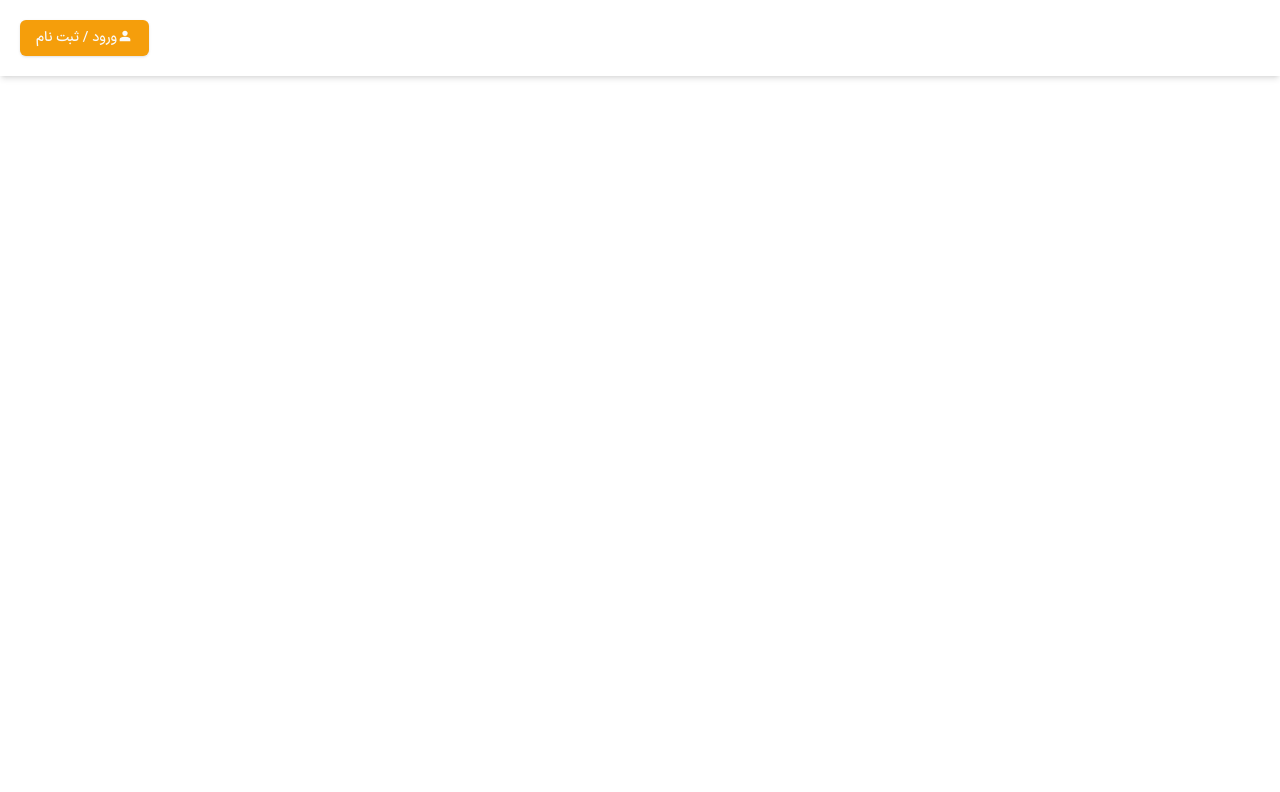
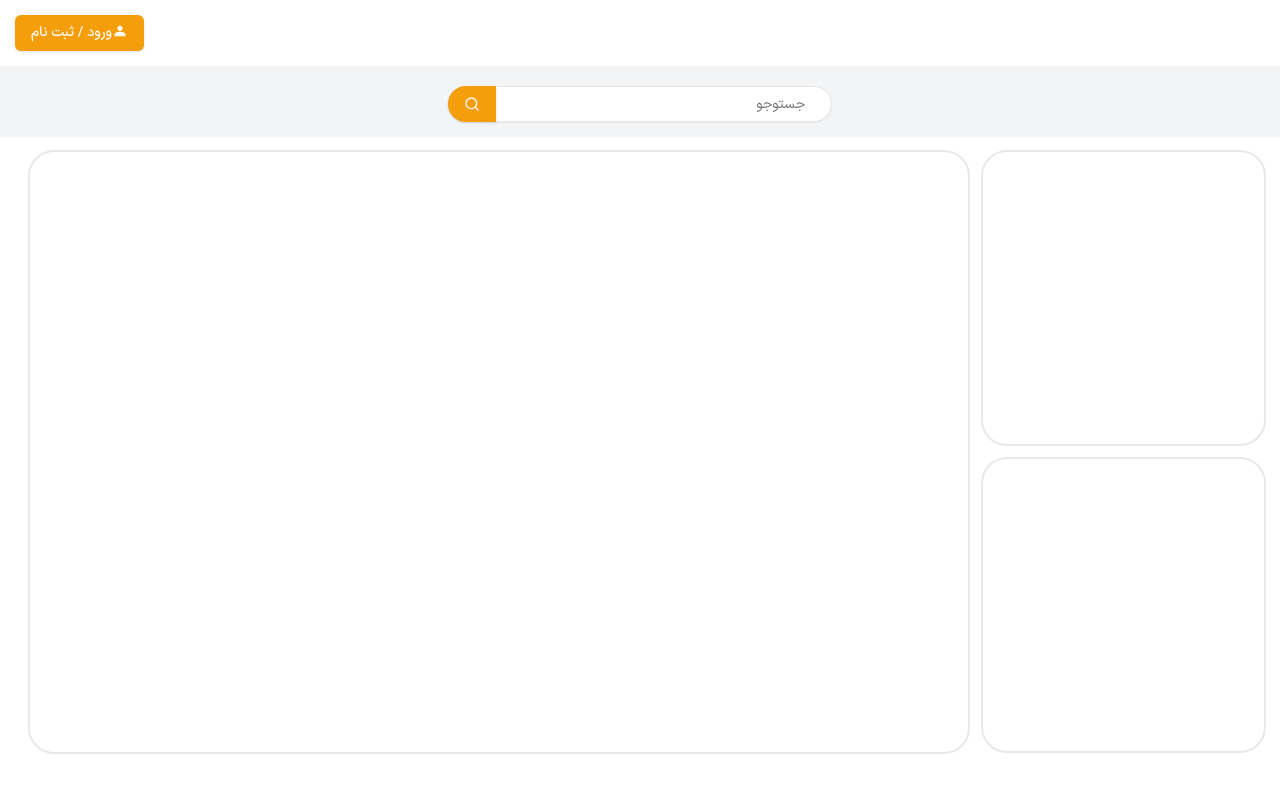
Before and after one commit to abolfazlsli/car-net, a Next.js app: page / in a window 1280 px wide. Shown: the top 792 px of the page. Built offline with nearby package versions, Linux system fonts and the light colour scheme; no server answers.

Commit message:
added home pgae and make many chnages in dashboard

```diff
--- a/src/app/(homepage)/page.js
+++ b/src/app/(homepage)/page.js
@@ -1,7 +1,29 @@
+import InputC from "@/components/custom/input-c";
+import { ScrollArea } from "@/components/ui/scroll-area";
+
 export default function Page() {
     return (
         <>
+            <div className="w-[100%] flex justify-center bg-gray-100 pb-[15px]">
+            <div className="w-[30%]">
+                    <InputC placeholder="جستوجو" type={"search"}  />
+                </div>
+            </div>
+            <div className="w-[100%] flex justify-center pl-[30px]">
+                <div className="w-[75%] h-[75vh] ring-2 ring-[#e8e8e8] rounded-3xl mt-[15px]">
+                    <ScrollArea >
 
+                    </ScrollArea>
+                </div>
+                <div className="w-[25%]">
+                    <div className="w-[90%] rounded-3xl ring-2 ring-[#e8e8e8] h-[36.5vh] mt-[15px] ml-[15px]">
+
+                    </div>
+                    <div className="w-[90%] rounded-3xl ring-2 ring-[#e8e8e8] h-[36.5vh] mt-[15px] ml-[15px]">
+
+                    </div>
+                </div>
+            </div>
         </>
     )
 }
--- a/src/app/apiHandler/apis.js
+++ b/src/app/apiHandler/apis.js
@@ -18,3 +18,6 @@ export const CheckUsernName = (data) =>
 
 export const EditUserInfo = (data) =>
     network.post("/users/edituser" , data)
+
+export const GetActivty = (data) =>
+    network.post("/users/send/activiy" , data)
--- a/src/app/dashboard/(role)/@user/page.js
+++ b/src/app/dashboard/(role)/@user/page.js
@@ -1,4 +1,6 @@
 'use client'
+import Seciurty from "@/components/custom/tabs/Seciurty"
+import UserActivity from "@/components/custom/tabs/UserActivity"
 import UserInfo from "@/components/custom/tabs/UsersInfoTab"
 import { Tabs, TabsContent, TabsList, TabsTrigger } from "@/components/ui/tabs"
 import { ScrollArea } from "@radix-ui/react-scroll-area"
@@ -41,7 +43,7 @@ export default function UserPage(){
                     <UserInfo/>
                 </TabsContent>
                 <TabsContent className=" w-[100%] h-[100%] md:w-[85%] mt-[10px] bg-[white] shadow-xl md:h-[440px] p-[15px] rounded-sm" value="useractivity">
-                    useractivity
+                    <UserActivity/>
                 </TabsContent>
                 <TabsContent value="saved" className=" w-[100%] h-[100%] md:w-[85%] mt-[10px] bg-[white] shadow-xl md:h-[440px] p-[15px] rounded-sm">
                         saved
@@ -50,7 +52,7 @@ export default function UserPage(){
                         history
                 </TabsContent>
                 <TabsContent value="seciurty" className=" w-[100%] h-[100%] md:w-[85%] mt-[10px] bg-[white] shadow-xl md:h-[440px] p-[15px] rounded-sm">
-                    seciurty
+                    <Seciurty/>
                 </TabsContent>
             </Tabs>
 
--- a/src/components/custom/Header/GlobalHeader.jsx
+++ b/src/components/custom/Header/GlobalHeader.jsx
@@ -25,13 +25,14 @@ import { toast, ToastContainer } from "react-toastify"
 
 
 
+
 const Header = () => {
     const userinfo = useSelector((state) => state.userinfo)
     const [logout , setLogout] = useState(false)
     const dispatch = useDispatch()
     return (
         <>
-            <div className="flex justify-between p-[20px] shadow-md bg-white w-[100%]">
+            <div className="flex justify-between p-[15px] shadow-md bg-white w-[100%]">
                 <div className="">
                     {userinfo.token ?
                     <>
@@ -110,6 +111,7 @@ const Header = () => {
                        }
 
                 </div>
+
                 <ToastContainer/>
             </div>
         </>
--- a/src/components/custom/input-c.jsx
+++ b/src/components/custom/input-c.jsx
@@ -1,6 +1,7 @@
 import { Input } from "@/components/ui/input"
 import { Button } from "../ui/button"
 import Eye from "../icons/Eye"
+import { SearchIcon } from "lucide-react"
 const InputC = ({text , placeholder , onChange , value , type}) => {
     return (
         <div className="flex flex-col w-[100%]">
@@ -13,9 +14,18 @@ const InputC = ({text , placeholder , onChange , value , type}) => {
                     <Button className="absolute rounded-l-full left-[0px] bg-amber-500">
                         <Eye/>
                     </Button>
-                    <Input type={type} className="text-right rounded-full outline-hidden " placeholder={placeholder} onChange={onChange} value={value} />
+                    <Input type={type} className="text-right rounded-full outline-hidden bg-white " placeholder={placeholder} onChange={onChange} value={value} />
                 </div>
-                :<Input type={type} className="text-right rounded-full outline-hidden" placeholder={placeholder} onChange={onChange} value={value} />
+                : type === "search" ?
+                <>
+                    <div className="w-[100%] relative">
+                    <Button className="absolute rounded-l-full left-[0px] bg-amber-500">
+                        <SearchIcon/>
+                    </Button>
+                    <Input type={type} className="text-right rounded-full outline-hidden bg-white" placeholder={placeholder} onChange={onChange} value={value} />
+                </div>
+                </> :
+                <Input type={type} className="text-right rounded-full outline-hidden bg-white" placeholder={placeholder} onChange={onChange} value={value} />
             }
 
     </div>
--- a/src/components/custom/tabs/Seciurty.jsx
+++ b/src/components/custom/tabs/Seciurty.jsx
@@ -0,0 +1,27 @@
+
+import { Button } from "@/components/ui/button"
+import InputC from "../input-c"
+
+const Seciurty = () => {
+    return (
+        <>
+        <h1 className="text-right text-[25px]">
+            تغییر رمزعبور
+        </h1>
+        <div className="w-[100%] flex justify-center">
+            <div className="w-[50%]">
+                <InputC type="password"  placeholder = "رمز عبور قبلی"  />
+                <InputC  type="password" placeholder = "رمز عبور قبلی"  />
+                <InputC  type="password" placeholder = "رمز عبور قبلی"  />
+                <div className="m-[5px] w-[100%] md:w-[100%]">
+                    <Button className="bg-amber-500 w-[100%] rounded-full mt-[20px]" >
+                        ثبت
+                    </Button>
+                </div>
+            </div>
+        </div>
+
+        </>
+    )
+}
+export default Seciurty
--- a/src/components/custom/tabs/UsersInfoTab.jsx
+++ b/src/components/custom/tabs/UsersInfoTab.jsx
@@ -99,15 +99,10 @@ const UserInfo = () => {
                     </div>
                 </div>
                 <div className="flex justify-between flex-col md:flex-row">
-                <div className="m-[5px] w-[90%] md:w-[50%]">
-                        <Button className="bg-amber-500 w-[100%] rounded-full mt-[20px] ml-[5px]" onClick={sendEdits}>
-                            ثبت
-                        </Button>
-                    </div>
-                    <div className="m-[5px] w-[90%] md:w-[50%]">
-                        <Button className="bg-amber-300 w-[100%] rounded-full mt-[20px] ml-[5px]">
-                            لغو
-                        </Button>
+                    <div className="m-[5px] w-[90%] md:w-[100%]">
+                            <Button className="bg-amber-500 w-[100%] rounded-full mt-[20px] ml-[5px]" onClick={sendEdits}>
+                                ثبت
+                            </Button>
                     </div>
                 </div>
                 </div>
--- /dev/null
+++ b/src/components/icons/Done.js
@@ -0,0 +1,5 @@
+const GreenCheck = (props) => (
+    <svg xmlns="http://www.w3.org/2000/svg" {...props} width="128" height="128" viewBox="0 0 512 512"><path fill="#00B89C" d="M508.333 32.666C508.333 16.35 494.984 3 478.668 3H29.032C14.348 3 2.333 15.015 2.333 29.699v452.602C2.333 496.985 14.348 509 29.032 509h449.635c16.316 0 29.666-13.35 29.666-29.666z"/><path fill="#009E83" d="M478.668 488.915H29.032c-14.684 0-26.699-12.015-26.699-26.699v20.085C2.333 496.985 14.348 509 29.032 509h449.635c16.316 0 29.666-13.35 29.666-29.666v-20.085c0 16.316-13.349 29.666-29.665 29.666"/><path fill="#FFF" d="m423.55 117.761l-52.135-30.434c-6.421-3.749-14.666-1.582-18.414 4.84L225.179 311.129l-84.155-49.126c-5.206-3.039-11.89-1.282-14.929 3.924l-33.004 56.537c-3.039 5.206-1.282 11.89 3.924 14.929l150.112 87.629c5.206 3.039 11.89 1.282 14.929-3.924l1.217-2.085c.024-.041.053-.077.077-.118l165.04-282.72c3.748-6.421 1.581-14.665-4.84-18.414"/></svg>
+)
+
+export default GreenCheck
--- /dev/null
+++ b/src/components/icons/SearchIcon.js
@@ -0,0 +1,5 @@
+const SearchIcon = (props) => (
+    <svg xmlns="http://www.w3.org/2000/svg" {...props} width="128" height="128" viewBox="0 0 1664 1664"><path fill="currentColor" d="M1152 704q0-185-131.5-316.5T704 256T387.5 387.5T256 704t131.5 316.5T704 1152t316.5-131.5T1152 704m512 832q0 52-38 90t-90 38q-54 0-90-38l-343-342q-179 124-399 124q-143 0-273.5-55.5t-225-150t-150-225T0 704t55.5-273.5t150-225t225-150T704 0t273.5 55.5t225 150t150 225T1408 704q0 220-124 399l343 343q37 37 37 90"/></svg>
+)
+
+export default SearchIcon
--- /dev/null
+++ b/src/components/icons/Wrong.js
@@ -0,0 +1,5 @@
+const RedWrong = (props) => (
+    <svg xmlns="http://www.w3.org/2000/svg" {...props} width="128" height="128" viewBox="0 0 32 32"><path fill="#e11d48" d="M16 2C8.3 2 2 8.3 2 16s6.3 14 14 14s14-6.3 14-14S23.7 2 16 2m5.4 21L16 17.6L10.6 23L9 21.4l5.4-5.4L9 10.6L10.6 9l5.4 5.4L21.4 9l1.6 1.6l-5.4 5.4l5.4 5.4z"/></svg>
+)
+
+export default RedWrong
```
Also changed, not shown: src/components/custom/tabs/UserActivity.jsx (+47 -0 lines).
